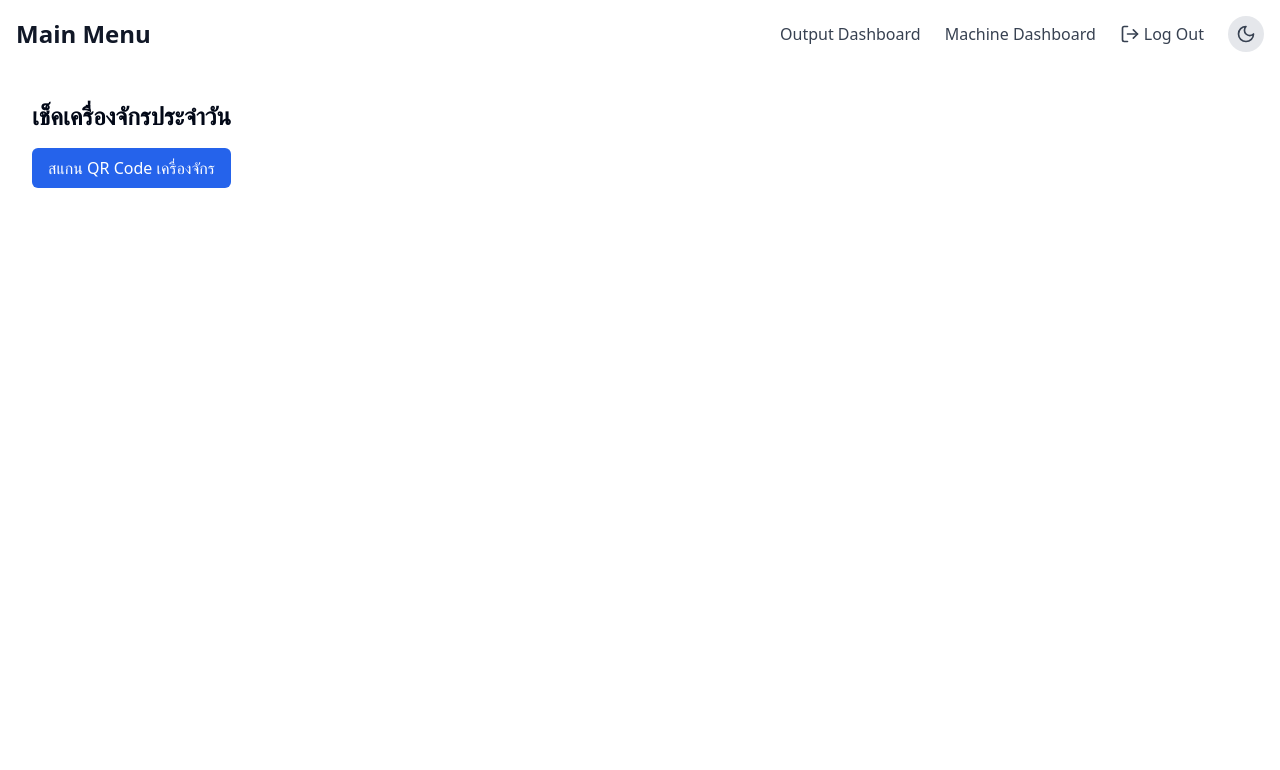
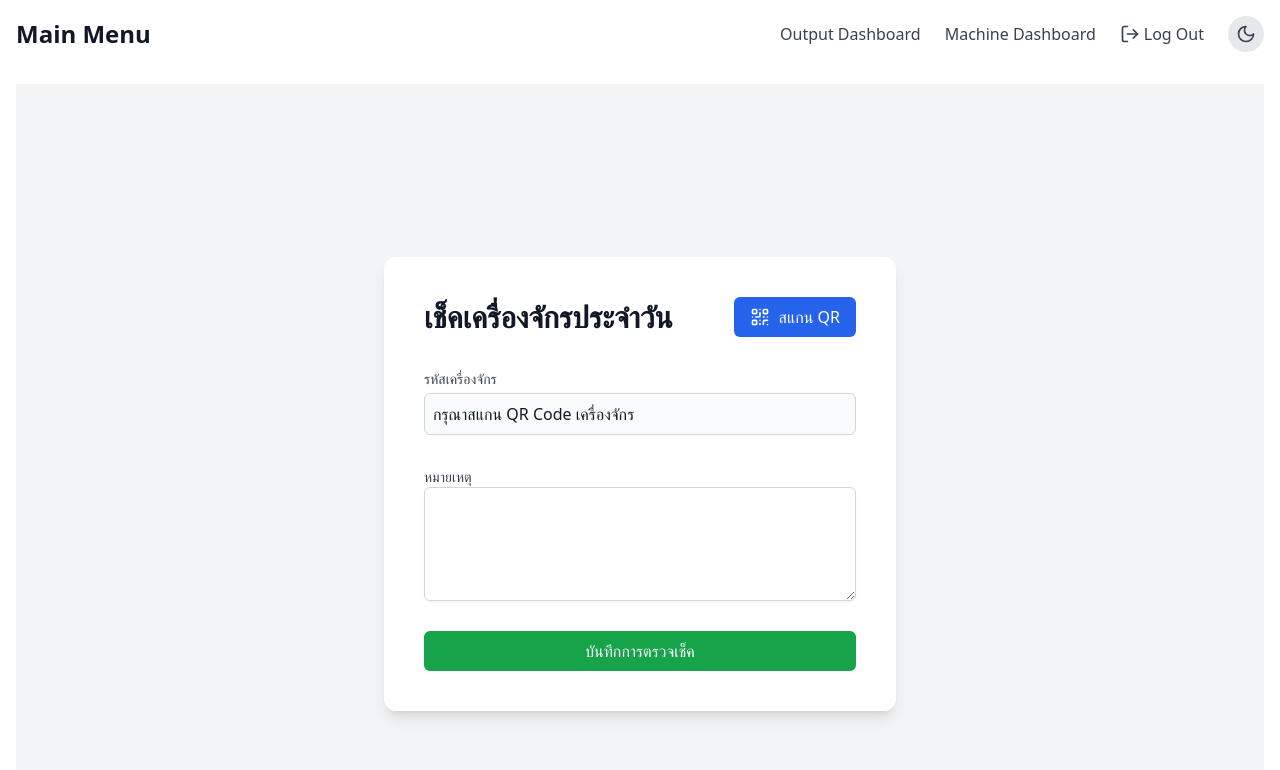
Before and after one commit to Noppharit-Oat/Full-Developer-Project, a Next.js app in the folder frontend/: page /main-menu/daily-machine-check in a window 1280 px wide. Shown: the top 770 px of the page. Built offline with nearby package versions, Linux system fonts and the light colour scheme.

Commit message:
new DailyMachineCheckPage

```diff
--- a/frontend/src/app/main-menu/daily-machine-check/page.tsx
+++ b/frontend/src/app/main-menu/daily-machine-check/page.tsx
@@ -1,24 +1,33 @@
 // src/app/main-menu/daily-machine-check/page.tsx
-
-
 "use client";
-
 import { useState } from "react";
 import { startQRScanner } from "@/lib/qr-scanner";
+import { useDarkMode } from '@/contexts/DarkModeContext';
+import { QrCode } from 'lucide-react';
 import Swal from "sweetalert2";
 
+interface CheckData {
+  machineId: string;
+  note: string;
+}
+
 const DailyMachineCheckPage = () => {
+  const { darkMode } = useDarkMode();
   const [machineId, setMachineId] = useState<string>("");
   const [isScanning, setIsScanning] = useState(false);
+  const [formData, setFormData] = useState<CheckData>({
+    machineId: "",
+    note: "",
+  });
 
   const handleScanMachine = async () => {
     try {
       setIsScanning(true);
-
       const stopScanning = await startQRScanner({
         previewElementId: "camera-preview",
         onSuccess: (result) => {
           setMachineId(result);
+          setFormData(prev => ({ ...prev, machineId: result }));
           setIsScanning(false);
           Swal.fire({
             title: "สแกนสำเร็จ!",
@@ -36,11 +45,9 @@ const DailyMachineCheckPage = () => {
         },
       });
 
-      // เพิ่มปุ่มยกเลิกการสแกน
       const cancelButton = document.createElement("button");
       cancelButton.textContent = "ยกเลิกการสแกน";
-      cancelButton.className =
-        "px-4 py-2 mt-4 bg-red-600 hover:bg-red-700 text-white rounded-md";
+      cancelButton.className = buttonClass;
       cancelButton.onclick = () => {
         stopScanning();
         setIsScanning(false);
@@ -61,25 +68,58 @@ const DailyMachineCheckPage = () => {
     }
   };
 
+  const handleInputChange = (e: React.ChangeEvent<HTMLTextAreaElement>) => {
+    const { name, value } = e.target;
+    setFormData(prev => ({ ...prev, [name]: value }));
+  };
+
+  const handleSubmit = (e: React.FormEvent) => {
+    e.preventDefault();
+    if (!machineId) {
+      Swal.fire({
+        title: "กรุณาสแกน QR Code",
+        text: "กรุณาสแกน QR Code เครื่องจักรก่อนบันทึก",
+        icon: "warning",
+      });
+      return;
+    }
+    console.log('Form submitted:', formData);
+    Swal.fire({
+      title: "บันทึกสำเร็จ!",
+      text: "บันทึกข้อมูลการตรวจเช็คเรียบร้อยแล้ว",
+      icon: "success",
+    });
+  };
+
+  const buttonClass = `px-4 py-2 rounded-md text-white ${
+    darkMode ? 'bg-indigo-600 hover:bg-indigo-700' : 'bg-blue-600 hover:bg-blue-700'
+  } focus:outline-none focus:ring-2 focus:ring-offset-2 focus:ring-indigo-500 transition duration-150 ease-in-out`;
+
+  const inputClass = `w-full px-3 py-2 border ${
+    darkMode ? 'border-gray-600 bg-gray-700 text-white' : 'border-gray-300 bg-white text-gray-900'
+  } rounded-md shadow-sm focus:outline-none focus:ring-2 focus:ring-indigo-500`;
+
   return (
-    <div className="container mx-auto p-4">
-      <h1 className="text-2xl font-bold mb-4">เช็คเครื่องจักรประจำวัน</h1>
+    <div className={`min-h-screen flex items-center justify-center ${darkMode ? 'bg-gray-900' : 'bg-gray-100'}`}>
+      <div className={`max-w-lg w-full space-y-8 ${darkMode ? 'bg-gray-800' : 'bg-white'} p-10 rounded-xl shadow-lg`}>
+        <div className="flex justify-between items-center">
+          <h2 className={`text-3xl font-extrabold ${darkMode ? 'text-white' : 'text-gray-900'}`}>
+            เช็คเครื่องจักรประจำวัน
+          </h2>
+          <button
+            onClick={handleScanMachine}
+            disabled={isScanning}
+            className={`${buttonClass} flex items-center`}
+          >
+            <QrCode className="w-5 h-5 mr-2" />
+            {isScanning ? "กำลังสแกน..." : "สแกน QR"}
+          </button>
+        </div>
 
-      {/* ส่วนของการสแกน QR Code */}
-      <div className="mb-6">
-        <button
-          onClick={handleScanMachine}
-          disabled={isScanning}
-          className="px-4 py-2 bg-blue-600 hover:bg-blue-700 text-white rounded-md disabled:bg-gray-400"
-        >
-          {isScanning ? "กำลังสแกน..." : "สแกน QR Code เครื่องจักร"}
-        </button>
-
-        {/* Container สำหรับแสดงภาพจากกล้อง */}
+        {/* Camera Preview */}
         <div
           id="camera-container"
           className="mt-4 hidden"
-          style={{ maxWidth: "500px" }}
         >
           <div className="relative bg-black rounded-lg overflow-hidden">
             <video
@@ -88,36 +128,43 @@ const DailyMachineCheckPage = () => {
               autoPlay
               playsInline
             ></video>
-            {/* ตัวช่วยการวาง QR Code */}
             <div className="absolute inset-0 border-2 border-white/50 m-8"></div>
           </div>
         </div>
-      </div>
 
-      {/* แสดงข้อมูลเครื่องจักรที่สแกนได้ */}
-      {machineId && (
-        <div className="bg-gray-100 p-4 rounded-md mb-6">
-          <h2 className="font-semibold mb-2">ข้อมูลเครื่องจักร</h2>
-          <p>รหัสเครื่องจักร: {machineId}</p>
+        {/* Machine ID Display */}
+        <div className="mb-6">
+          <label className={`block text-sm font-medium ${darkMode ? 'text-gray-300' : 'text-gray-700'}`}>
+            รหัสเครื่องจักร
+          </label>
+          <div className={`mt-1 p-2 border rounded-md ${darkMode ? 'border-gray-600 bg-gray-700 text-white' : 'border-gray-300 bg-gray-50 text-gray-900'}`}>
+            {machineId || 'กรุณาสแกน QR Code เครื่องจักร'}
+          </div>
         </div>
-      )}
 
-      {/* ฟอร์มสำหรับกรอกข้อมูลการตรวจเช็ค */}
-      {machineId && (
-        <form className="space-y-4">
+        <form onSubmit={handleSubmit} className="space-y-6">
+          {/* Note */}
           <div>
-            <label className="block mb-2">หมายเหตุ</label>
-            <textarea className="w-full p-2 border rounded-md" rows={4} />
+            <label className={`block text-sm font-medium ${darkMode ? 'text-gray-300' : 'text-gray-700'}`}>
+              หมายเหตุ
+            </label>
+            <textarea
+              name="note"
+              value={formData.note}
+              onChange={handleInputChange}
+              className={inputClass}
+              rows={4}
+            />
           </div>
 
           <button
             type="submit"
-            className="px-4 py-2 bg-green-600 hover:bg-green-700 text-white rounded-md"
+            className="w-full px-4 py-2 bg-green-600 hover:bg-green-700 text-white rounded-md focus:outline-none focus:ring-2 focus:ring-offset-2 focus:ring-green-500 transition duration-150 ease-in-out"
           >
             บันทึกการตรวจเช็ค
           </button>
         </form>
-      )}
+      </div>
     </div>
   );
 };
```
Also changed, not shown: frontend/src/app/main-menu/out-put-dashboard/page.tsx (renamed from frontend/src/app/main-menu/output-dashboard/page.tsx).
